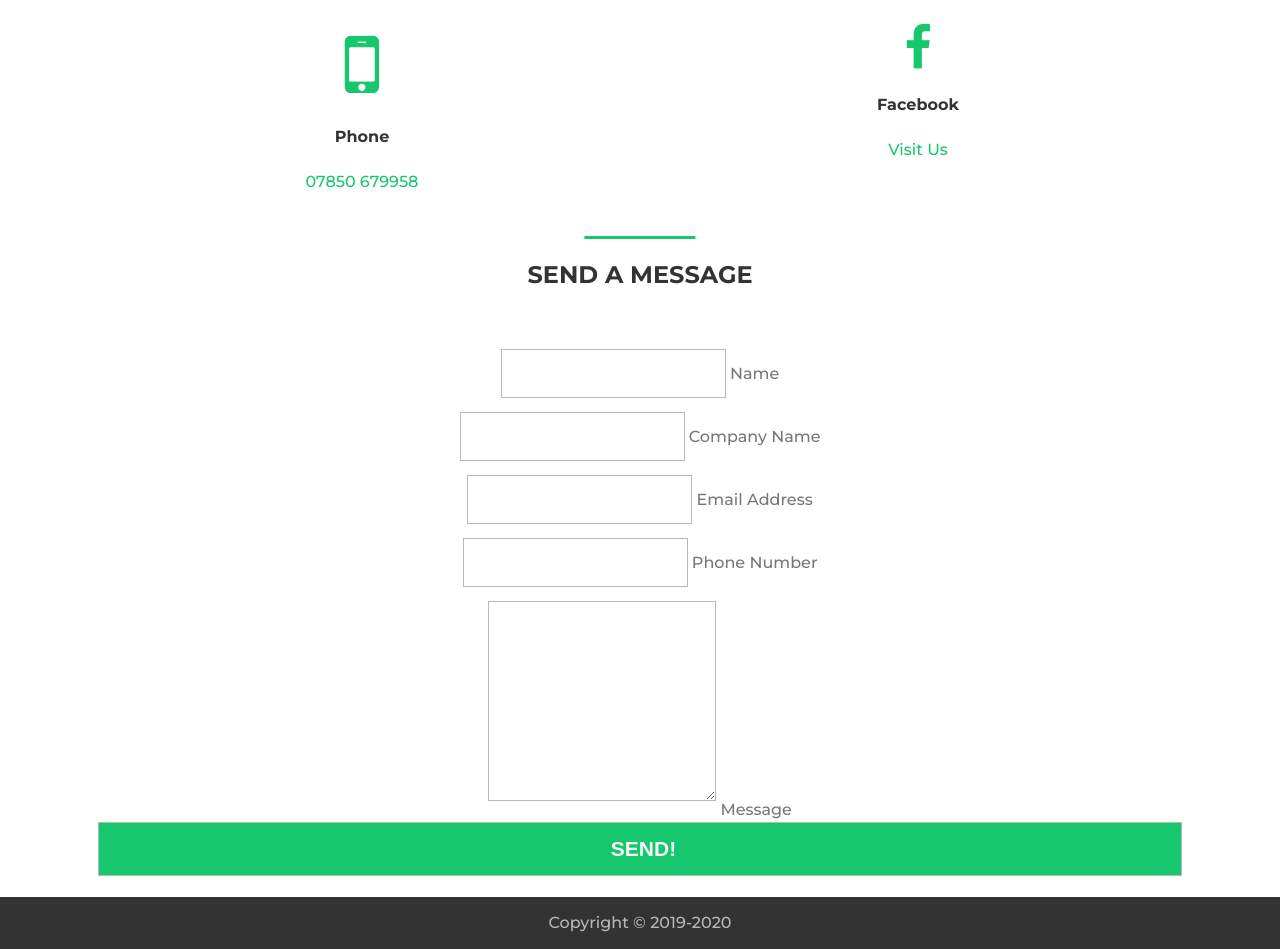
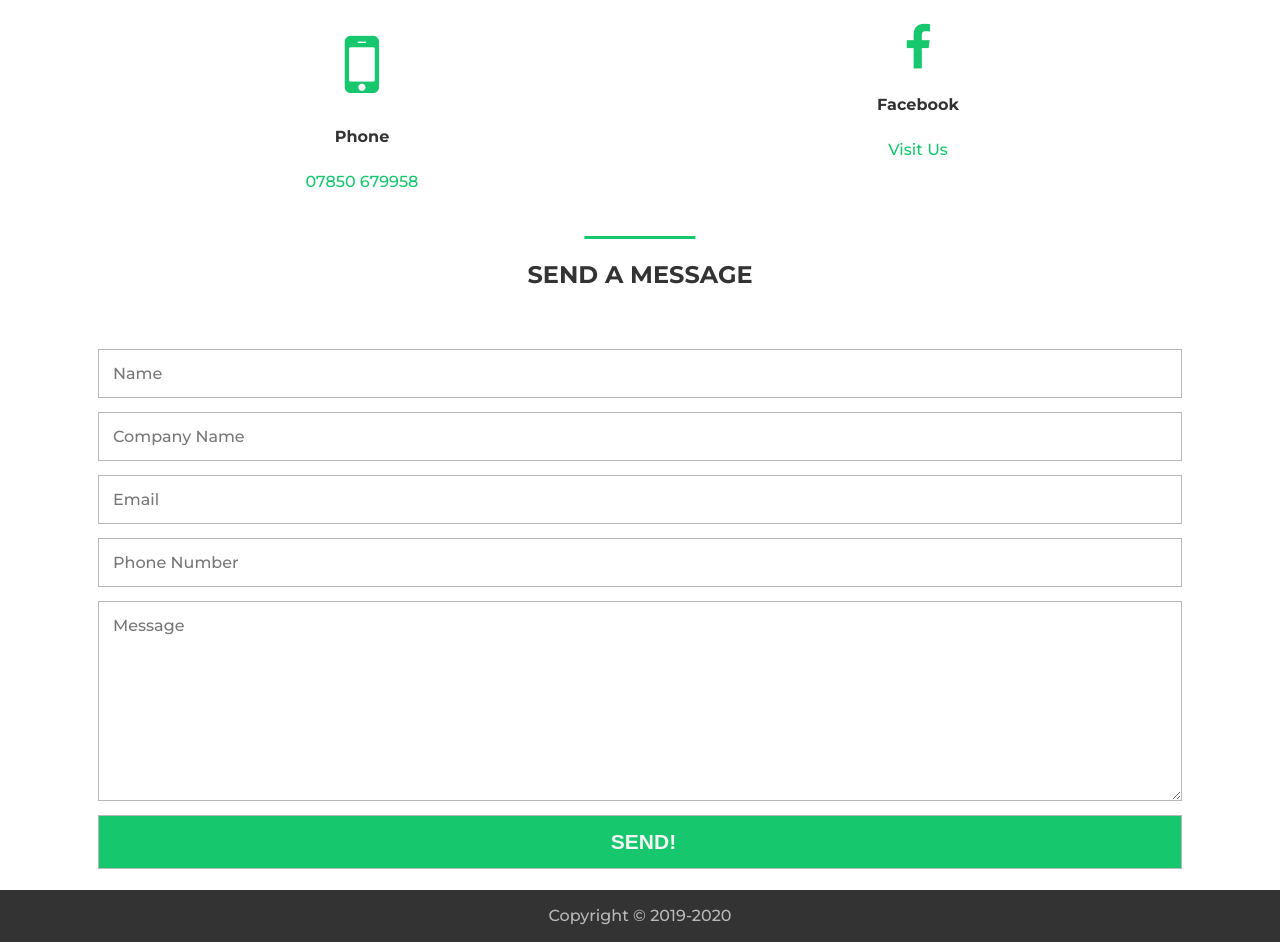
Before and after one commit to dr1nky/arb-050302, a website: page index.htm in a window 1280 px wide. Shown: the part 1185-2134 px from the top of the page. Drawn offline with nearby package versions, Linux system fonts and the light colour scheme; some packages are replaced by stand-ins of ours; a script that the page names is missing.

Commit message:
change form back

```diff
--- a/index.htm
+++ b/index.htm
@@ -132,29 +132,22 @@
       <div>
         <h2>Send a message</h2>
         <form name="contact" method="POST" data-netlify="true">
-          <div>
-            <input type="text" id="name" name="name" placeholder="" required>
-            <label for="name">Name</label>
-          </div>
-          <div>
-            <input type="text" id="cname" name="company" placeholder="">
-            <label for="cname">Company Name</label>
-          </div>
-          <div>
-            <input type="text" id="email" name="email" placeholder="" required>
-            <label for="email">Email Address</label>
-          </div>
-          <div>
-            <input type="text" id="phone" name="phone" placeholder="">
-            <label for="phone">Phone Number</label>
-          </div>
-          <div>
-            <textarea id="message" name="message" style="height:200px" placeholder="" required></textarea>
-            <label for="message">Message</label>
-          </div>
+          <label for="name" class="hide-element">Name</label>
+          <input type="text" id="name" name="name" placeholder="Name" required>
+
+          <label for="cname" class="hide-element">Company Name</label>
+          <input type="text" id="cname" name="company" placeholder="Company Name">
+
+          <label for="email" class="hide-element">Email Address</label>
+          <input type="text" id="email" name="email" placeholder="Email" required>
+
+          <label for="phone" class="hide-element">Phone Number</label>
+          <input type="text" id="phone" name="phone" placeholder="Phone Number">
+
+          <label for="message" class="hide-element">Message</label>
+          <textarea id="message" name="message" placeholder="Message" style="height:200px" required></textarea>
 
           <button type="submit" class="btn">Send!</button>
-
         </form>
       </div>
 
```
